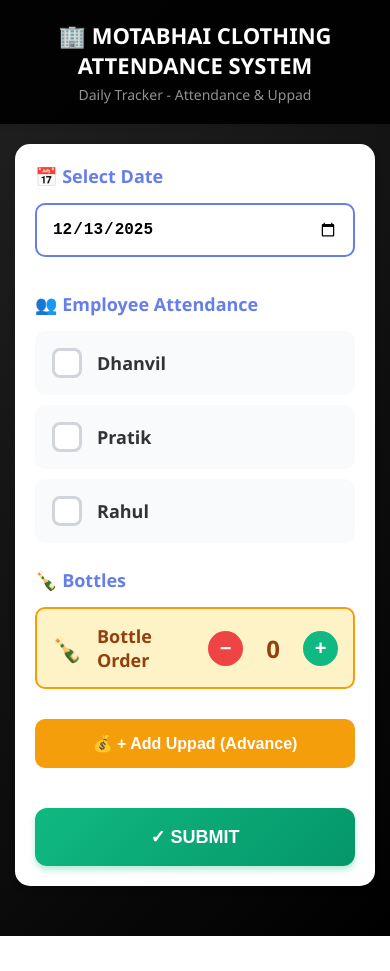
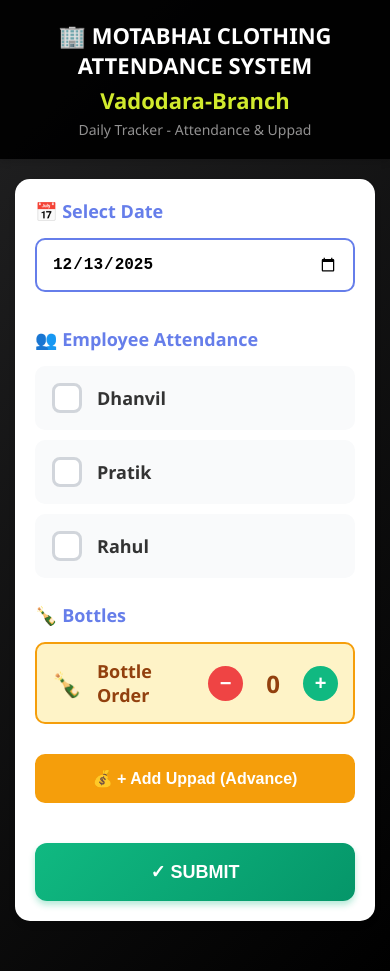
Before and after one commit to VishTech-Solutions/Motabhai, a plain HTML site: page index.html in a window 390 px wide. Before the commit the page ends 936 px from the top, so only its background shows below. Drawn offline with Linux system fonts and the light colour scheme; no server answers.

Commit message:
Name edit

```diff
--- a/index.html
+++ b/index.html
@@ -29,6 +29,12 @@
 
         .header h1 {
             color: #ffffff;
+            font-size: 26px;
+            margin-bottom: 5px;
+        }
+
+        .header h3 {
+            color: #d1ea2d;
             font-size: 26px;
             margin-bottom: 5px;
         }
@@ -401,9 +407,12 @@
         }
 
         @media (max-width: 480px) {
-            .header h1 {
+
+            .header h1,
+            .header h3 {
                 font-size: 22px;
             }
+
         }
     </style>
 </head>
@@ -413,6 +422,7 @@
 
     <div class="header">
         <h1>🏢 MOTABHAI CLOTHING ATTENDANCE SYSTEM</h1>
+        <h3>Vadodara-Branch</h3>
         <p>Daily Tracker - Attendance & Uppad</p>
     </div>
 
```
